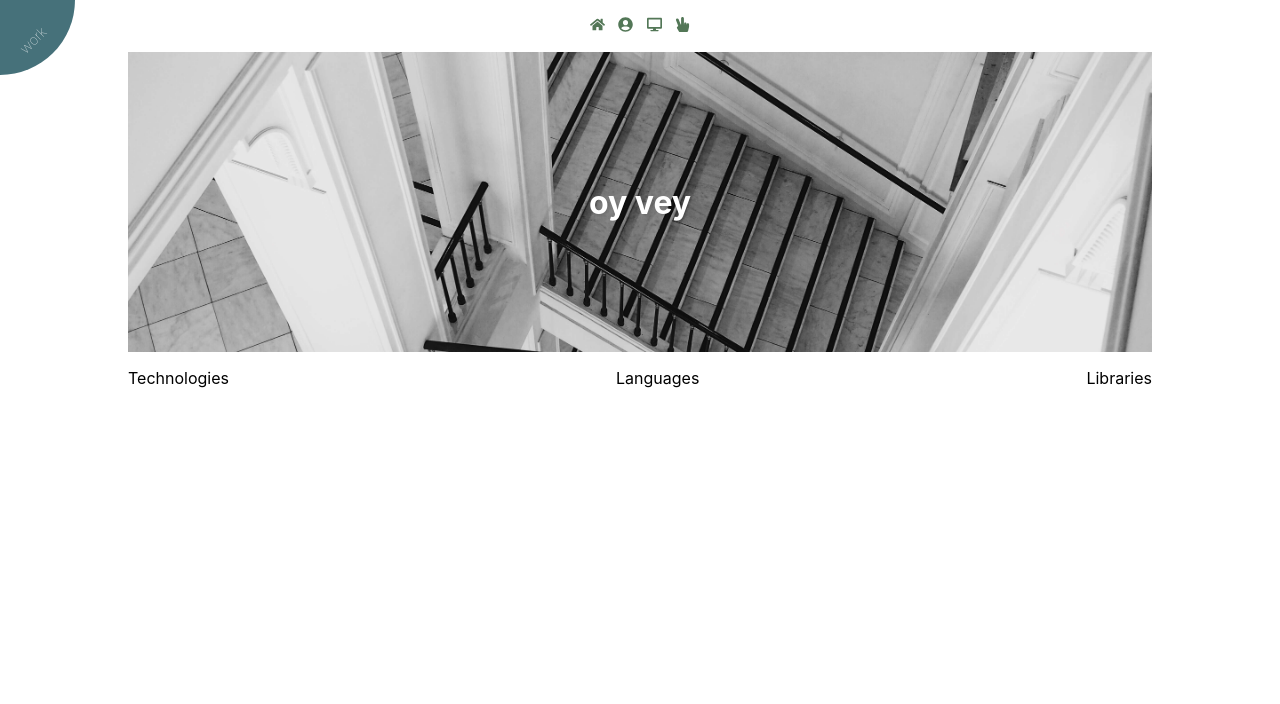
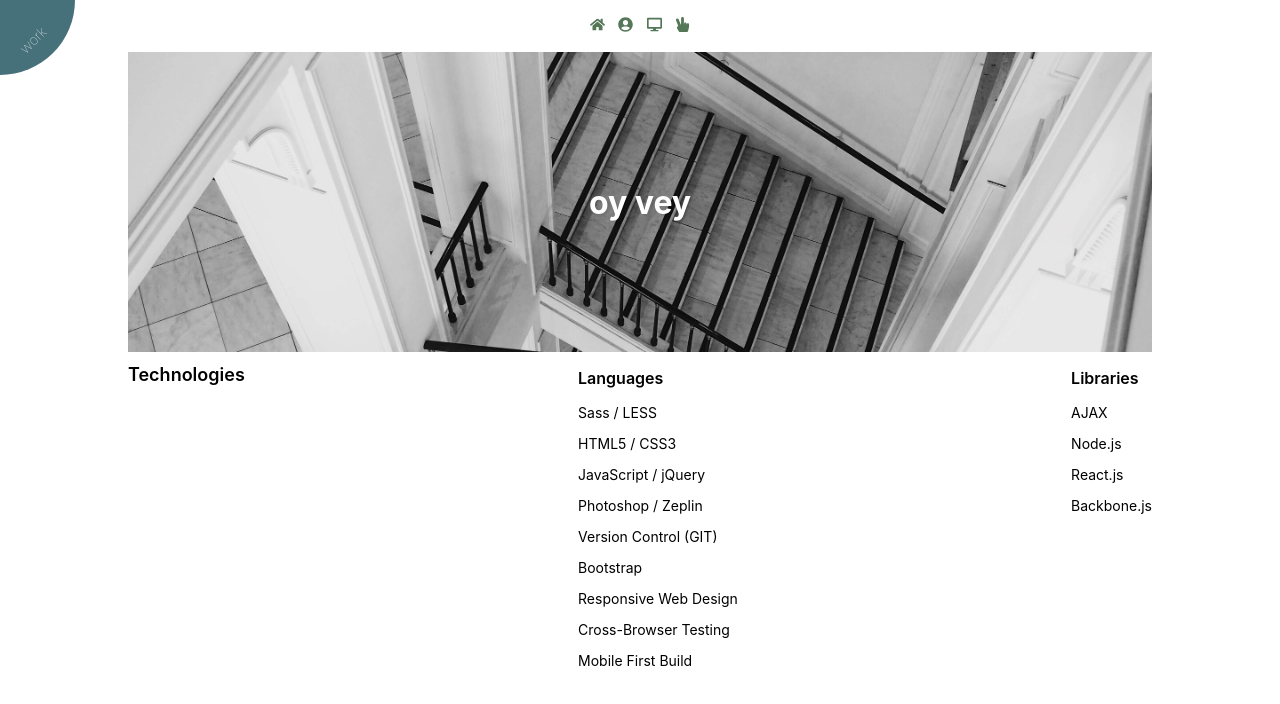
Before and after one commit to anniebae/homepage, a React (Create React App) app: page /work in a window 1280 px wide. Shown: the top 704 px of the page. Built offline with nearby package versions, Linux system fonts and the light colour scheme.

Commit message:
animations

```diff
--- a/src/components/About/index.js
+++ b/src/components/About/index.js
@@ -1,5 +1,6 @@
 import React, { Component } from 'react';
 import styled from 'styled-components';
+import { Animated } from "react-animated-css";
 import { Container } from '../Home'
 import PageTitle from '../PageTitle'
 import AboutBackground from '../../images/bnw.png';
@@ -28,7 +29,8 @@ const Main = styled.div`
   position: absolute;
   left: 50%;
   top: 50%;
-  transform: translate(-50%,-50%)
+  transform: translate(-50%,-50%);
+  padding: 1em 2em;
 `
 
 const Copy = styled.p`
@@ -44,9 +46,14 @@ class About extends Component {
         <PageTitle title="about" />
 
         <Main>
-          <Copy>Lorem ipsum dolor sit amet, consectetur adipisicing elit. Porro minima quasi illo facilis eaque ab nam repellendus, deleniti placeat inventore explicabo numquam unde itaque quidem deserunt sunt eius laboriosam eveniet.</Copy>
-          <Copy>Lorem ipsum dolor sit amet, consectetur adipisicing elit. Porro minima quasi illo facilis eaque ab nam repellendus, deleniti placeat inventore explicabo numquam unde itaque quidem deserunt sunt eius laboriosam eveniet.</Copy>
-          <Copy>Lorem ipsum dolor sit amet, consectetur adipisicing elit. Porro minima quasi illo facilis eaque ab nam repellendus, deleniti placeat inventore explicabo numquam unde itaque quidem deserunt sunt eius laboriosam eveniet.</Copy>
+
+          <Animated animationIn="fadeIn" animationOut="fadeOut" isVisible={true}>
+            <Copy>Lorem ipsum dolor sit amet, consectetur adipisicing elit. Porro minima quasi illo facilis eaque ab nam repellendus, deleniti placeat inventore explicabo numquam unde itaque quidem deserunt sunt eius laboriosam eveniet.</Copy>
+            <Copy>Lorem ipsum dolor sit amet, consectetur adipisicing elit. Porro minima quasi illo facilis eaque ab nam repellendus, deleniti placeat inventore explicabo numquam unde itaque quidem deserunt sunt eius laboriosam eveniet.</Copy>
+            <Copy>Lorem ipsum dolor sit amet, consectetur adipisicing elit. Porro minima quasi illo facilis eaque ab nam repellendus, deleniti placeat inventore explicabo numquam unde itaque quidem deserunt sunt eius laboriosam eveniet.</Copy>
+          </Animated>
+
+
         </Main>
       </Container>
     )
--- a/src/components/Contact/index.js
+++ b/src/components/Contact/index.js
@@ -24,7 +24,7 @@ class Contact extends Component {
       <Container>
         <PageTitle title="contact" />
         <Banner>
-          <BannerText>Contact</BannerText>
+          <BannerText>contact</BannerText>
         </Banner>
       </Container>
     )
--- a/src/components/Home/index.js
+++ b/src/components/Home/index.js
@@ -1,7 +1,7 @@
 import React, { Component } from 'react';
-import styled, { keyframes } from 'styled-components';
+import styled from 'styled-components';
+import { Animated } from "react-animated-css";
 import PageTitle from '../PageTitle'
-import {Animated} from "react-animated-css";
 
 
 export const Container = styled.div`
@@ -16,7 +16,7 @@ const Name = styled.h1`
   left: 50%;
   transform: translate(-50%, -50%);
 `
-const LastNm = styled.span`
+const LastName = styled.span`
   color: rgba(70, 113, 122, .75)
 `
 
@@ -28,13 +28,12 @@ class Home extends Component {
   render() {
     return(
       <Container>
-
         <PageTitle title="home" />
 
         <Name>
           <Animated animationIn="fadeInDown" animationOut="fadeOut" isVisible={true}>
               lorem
-              <LastNm>ipsum</LastNm>.
+              <LastName>ipsum</LastName>.
           </Animated>
         </Name>
 
--- a/src/components/Work/index.js
+++ b/src/components/Work/index.js
@@ -30,7 +30,19 @@ const Row = styled.div`
 `
 
 
-const ColumnBold = styled.p`
+const Column = styled.div`
+`
+
+const ColH1Title = styled.h1`
+  font-weight: 600;
+  font-size: 18px;
+`
+
+const ColTitle = styled.p`
+  font-weight: 600;
+`
+const ColItem = styled.p`
+  font-size: 14px;
 `
 
 class Work extends Component {
@@ -42,9 +54,31 @@ class Work extends Component {
           <BannerText>oy vey</BannerText>
         </Banner>
         <Row>
-          <ColumnBold>Technologies</ColumnBold>
-          <ColumnBold>Languages</ColumnBold>
-          <ColumnBold>Libraries</ColumnBold>
+          <Column>
+            <ColH1Title>Technologies</ColH1Title>
+          </Column>
+
+          <Column>
+            <ColTitle>Languages</ColTitle>
+            <ColItem>Sass / LESS</ColItem>
+            <ColItem>HTML5 / CSS3</ColItem>
+            <ColItem>JavaScript / jQuery</ColItem>
+            <ColItem>Photoshop / Zeplin</ColItem>
+            <ColItem>Version Control (GIT)</ColItem>
+            <ColItem>Bootstrap</ColItem>
+            <ColItem>Responsive Web Design</ColItem>
+            <ColItem>Cross-Browser Testing</ColItem>
+            <ColItem>Mobile First Build</ColItem>
+          </Column>
+
+          <Column>
+            <ColTitle>Libraries</ColTitle>
+            <ColItem>AJAX</ColItem>
+            <ColItem>Node.js</ColItem>
+            <ColItem>React.js</ColItem>
+            <ColItem>Backbone.js</ColItem>
+          </Column>
+
         </Row>
       </Container>
     )
```
